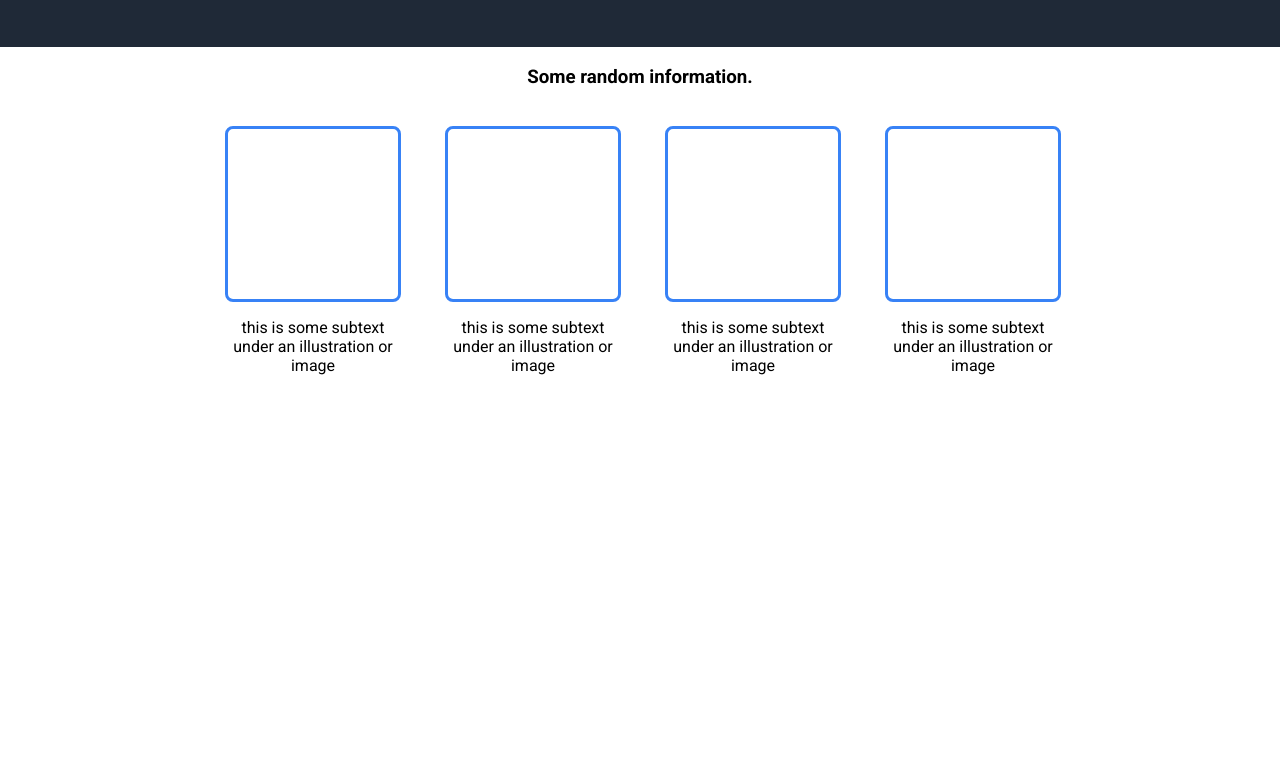
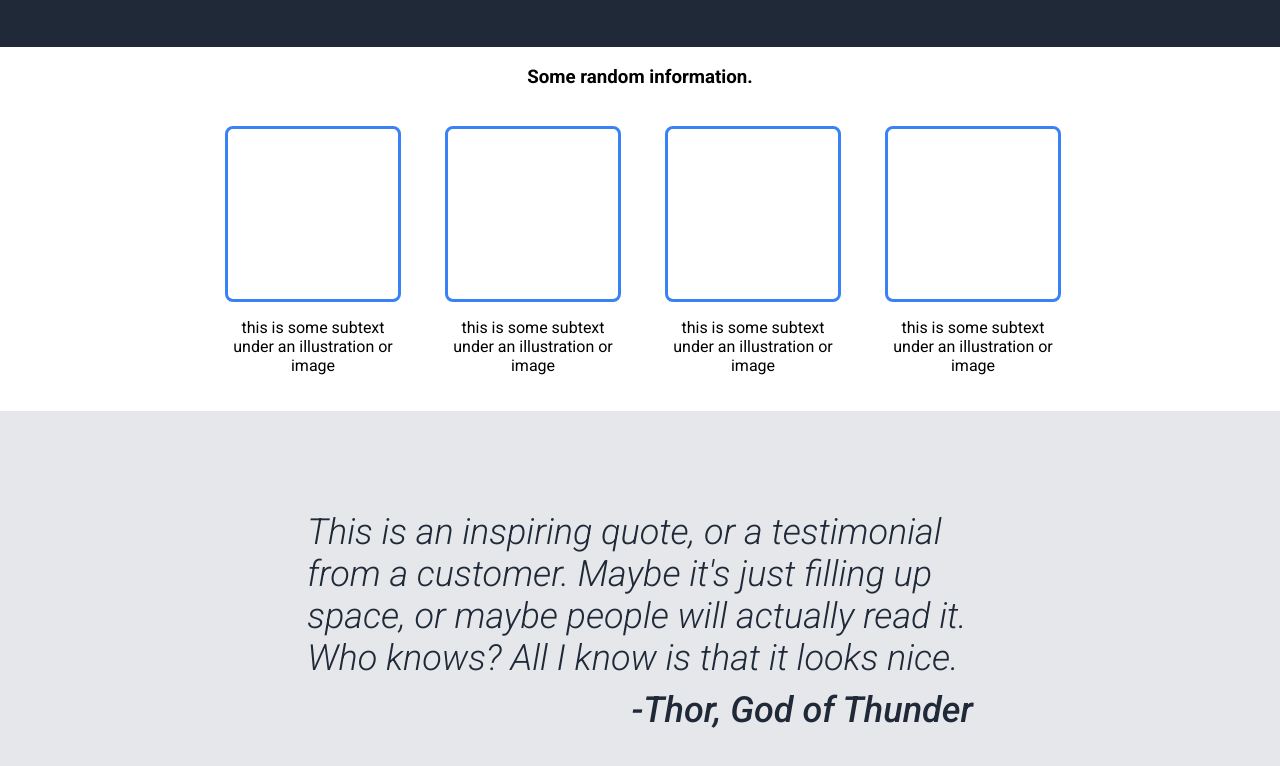
Before and after one commit to AneeIsh23-dev/landing_page, a plain HTML site: page index.html in a window 1280 px wide. Shown: the part 324-1090 px from the top of the page. Before the commit the page ends 800 px from the top, so only its background shows below. Drawn offline with Linux system fonts and the light colour scheme.

Commit message:
Add quote section

```diff
--- a/index.html
+++ b/index.html
@@ -61,6 +61,14 @@
 
 
     <!-- Block FOURL---------------------------- -->
+     <div class="quote">
+        <p>This is an inspiring quote, or a testimonial from a customer.
+            Maybe it's just filling up space, or maybe people will actually read it.
+            Who knows? All I know is that it looks nice.</p>
+
+        <p class="author">-Thor, God of Thunder</p>
+     </div>
+
 
 
 
--- a/styles.css
+++ b/styles.css
@@ -120,3 +120,27 @@ h3{
     border: 3px solid #3882F6 ;
     border-radius: 8px;
 }
+
+/* Styles for block 3 --------------------------------------- */
+
+.quote p{
+    margin: 0;
+}
+
+
+.quote{
+    display: flex;
+    flex-direction: column;
+    padding: 100px 24%;
+    background-color:#E5E7EB;
+    color: #1F2937;
+    font-style: italic;
+    font-size: 36px;
+    font-weight: 300;
+    gap: 10px;
+}
+
+.author{
+    font-weight: 500;
+    align-self: flex-end;
+}
```
